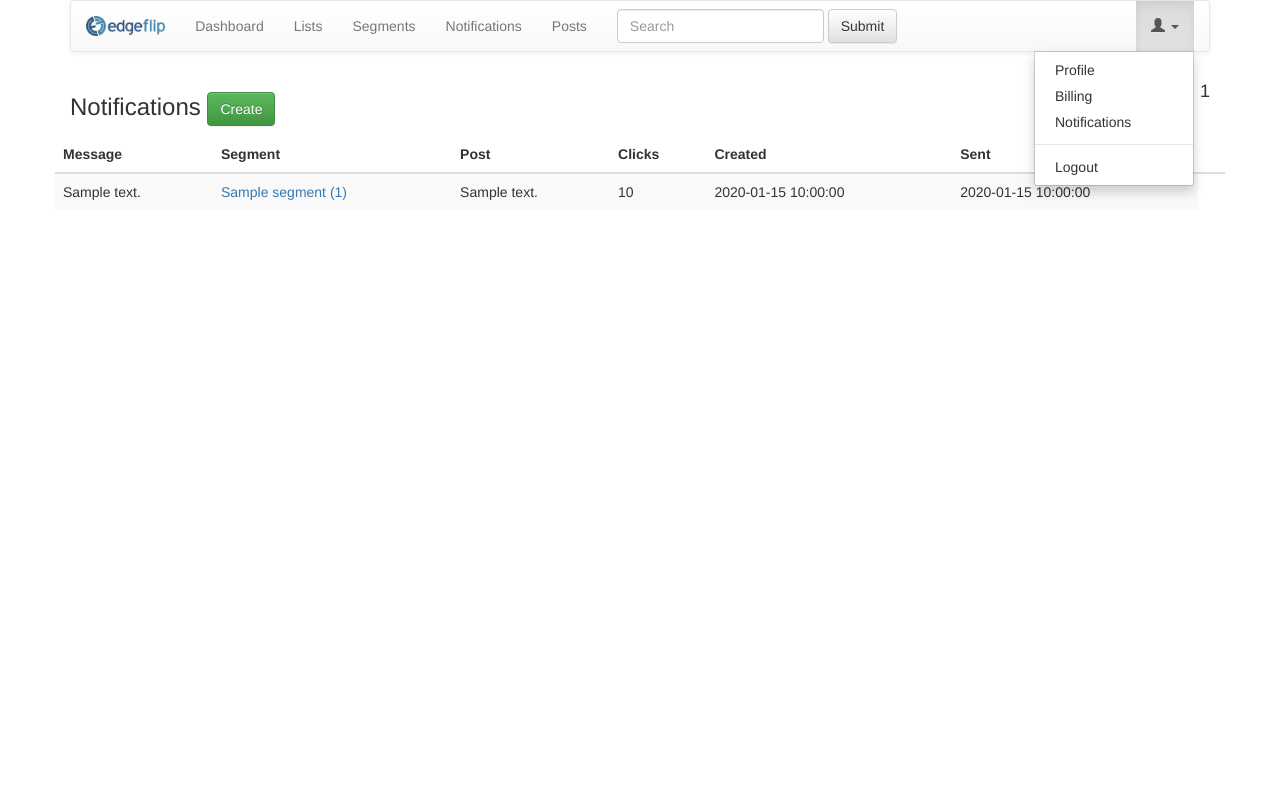
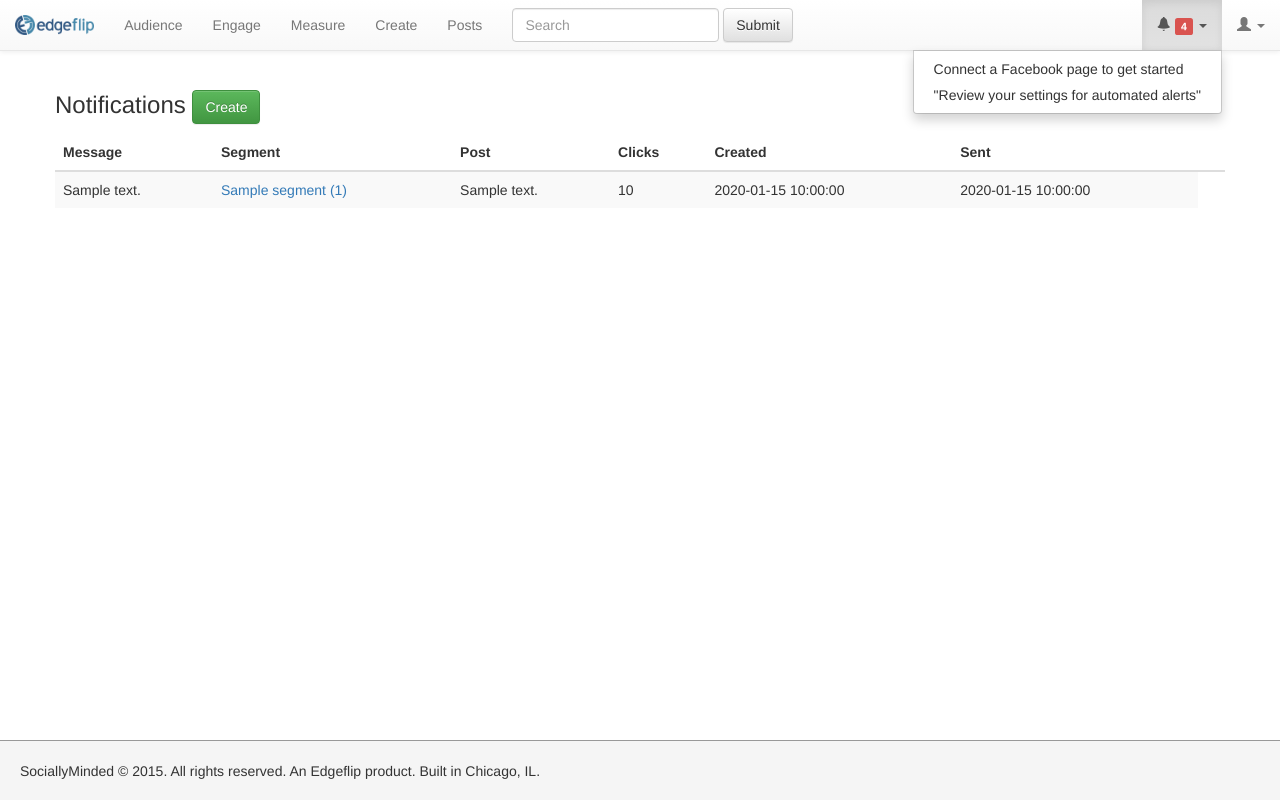
Before and after one commit to edgeflip/capuchin, a Python web app: template capuchin/views/templates/notifications/index.html in a window 1280 px wide, after a click that opens the changed part. Run offline with Jinja, Linux system fonts and the light colour scheme; the template is opened without the code that fills it: most values are stand-ins (such as "Sample title", 1, 10 or a date in 2020).

Commit message:
updates to nav and dashboard page

```diff
--- a/capuchin/views/static/css/capuchin.css
+++ b/capuchin/views/static/css/capuchin.css
@@ -1,5 +1,32 @@
+body {
+    padding-top: 70px;
+    margin-bottom: 60px;
+}
+
+html {
+  position: relative;
+  min-height: 100%;
+}
+
 img.brand{
     height: 100%;
+}
+
+.footer{
+    position: absolute;
+    bottom: 0;
+    width: 100%;
+    /* Set the fixed height of the footer here */
+    height: 60px;
+    background-color: #f5f5f5;
+    margin-top: 20px;
+    border-top: 1px solid #999999;
+    padding: 20px;
+}
+
+.top-level{
+    background-color: #eeeeee;
+    padding:20px;
 }
 
 .dash-chart svg {
--- a/capuchin/views/templates/auth/facebook/view_pages.html
+++ b/capuchin/views/templates/auth/facebook/view_pages.html
@@ -1,5 +1,7 @@
 {% extends "base.html" %}
 {% block title %}Facebook Pages{% endblock %}
 {% block content %}
-    {% include "auth/facebook/pages.html" %}
+    <div class="row">
+        {% include "auth/facebook/pages.html" %}
+    </div>
 {% endblock %}
--- a/capuchin/views/templates/base.html
+++ b/capuchin/views/templates/base.html
@@ -3,6 +3,8 @@
     <head>
         <title>{% block title %}{% endblock %} | Capuchin (The smartest, most social little monkey around)</title>
         <meta name="viewport" content="width=device-width, initial-scale=1">
+        <meta charset="utf-8">
+        <meta http-equiv="X-UA-Compatible" content="IE=edge">
         <script src="/static/js/vendor/jquery-2.1.3.min.js"></script>
         <link rel="stylesheet" href="/static/vendor/bootstrap-3.3.2-dist/css/bootstrap.min.css">
         <link rel="stylesheet" href="/static/vendor/bootstrap-3.3.2-dist/css/bootstrap-theme.min.css">
@@ -22,7 +24,7 @@
         {% block container %}
         <div class='container'>
             {% block menu %}
-            <nav class="navbar navbar-default">
+            <nav class="navbar navbar-default navbar-fixed-top">
                 {% block menu_items %}
                 <div class="container-fluid">
                     <div class="navbar-header">
@@ -32,7 +34,7 @@
                             <span class="icon-bar"></span>
                             <span class="icon-bar"></span>
                         </button>
-                        <a class="navbar-brand" href="#">
+                        <a class="navbar-brand" href="{{url_for('dashboard.index')}}">
                             <img class="brand" src="/static/img/edgeflip-logo.png" />
                         </a>
                     </div>
@@ -40,11 +42,10 @@
                     <!-- Collect the nav links, forms, and other content for toggling -->
                     <div class="collapse navbar-collapse" id="bs-example-navbar-collapse-1">
                         <ul class="nav navbar-nav">
-                            <li><a href="{{ url_for('dashboard.index') }}">Dashboard <span class="sr-only">(current)</span></a></li>
-                            <!--<li><a href="{{ url_for('campaigns.index') }}">Campaigns</a></li>-->
-                            <li><a href="{{ url_for('lists.index') }}">Lists</a></li>
-                            <li><a href="{{ url_for('segments.index') }}">Segments</a></li>
-                            <li><a href="{{ url_for('notifications.index') }}">Notifications</a></li>
+                            <li><a href="{{ url_for('dashboard.index') }}">Audience</a></li>
+                            <li><a href="{{ url_for('lists.index') }}">Engage</a></li>
+                            <li><a href="{{ url_for('segments.index') }}">Measure</a></li>
+                            <li><a href="{{ url_for('notifications.index') }}">Create</a></li>
                             <li><a href="{{ url_for('posts.index') }}">Posts</a></li>
                         </ul>
                         <form class="navbar-form navbar-left" role="search">
@@ -55,6 +56,17 @@
                         </form>
                         <ul class="nav navbar-nav navbar-right">
                             <li class="dropdown">
+                                <a href='#' class="dropdown-toggle" data-toggle="dropdown" role="button" aria-expanded="false">
+                                    <span class="glyphicon glyphicon-bell" aria-hidden="true"></span>
+                                    <span class="label label-danger">4</span>
+                                    <span class="caret"></span>
+                                </a>
+                                <ul class="dropdown-menu" role="menu">
+                                    <li><a href="{{url_for('facebook.index')}}">Connect a Facebook page to get started</a></li>
+                                    <li><a href="{{url_for('facebook.index')}}">"Review your settings for automated alerts"</a></li>
+                                </ul>
+                            </li>
+                            <li class="dropdown">
                                 <a href="#" class="dropdown-toggle" data-toggle="dropdown" role="button" aria-expanded="false">
                                     <span class="glyphicon glyphicon-user" aria-hidden="true"></span>
                                     {{ current_user.client.name }}
@@ -62,8 +74,9 @@
                                 </a>
                                 <ul class="dropdown-menu" role="menu">
                                     <li><a href="{{ url_for('facebook.index') }}">Profile</a></li>
-                                    <li><a href="#">Billing</a></li>
-                                    <li><a href="#">Notifications</a></li>
+                                    <li><a href="#">Account</a></li>
+                                    <li><a href="#">Automation</a></li>
+                                    <li><a href="#">Import</a></li>
                                     <li class="divider"></li>
                                     <li><a href="{{ url_for('auth.logout') }}">Logout</a></li>
                                 </ul>
@@ -86,10 +99,14 @@
                 </div>
                 {% block content %}{% endblock %}
             </div>
-            <div class='footer'>
-                {% block footer %}{% endblock %}
-            </div>
         </div>
         {% endblock %}
+        <footer class="footer">
+            {% block footer %}
+            SociallyMinded © 2015. All rights reserved.
+            An Edgeflip product. Built in Chicago, IL.
+
+            {% endblock %}
+        </footer>
     </body>
 </html>
--- a/capuchin/views/templates/lists/index.html
+++ b/capuchin/views/templates/lists/index.html
@@ -3,6 +3,7 @@
 {% block title %}Lists{% endblock %}
 
 {% block content %}
+<div class="row">
     <div class="row">
         <div class="col-md-12">
             <h3>Lists <a href="{{ url_for('.create') }}" class="btn btn-success">Create</a></h3>
@@ -66,4 +67,7 @@
                     ];
                 }
             </script>
+        </div>
+    </div>
+</div>
 {% endblock %}
--- a/capuchin/views/templates/notifications/create.html
+++ b/capuchin/views/templates/notifications/create.html
@@ -24,6 +24,7 @@ $(document).ready(function(){
 {% endblock %}
 
 {% block content %}
+<div class="row">
     <h3>Boost Post</h3>
     <form action="{{ url_for('.save') }}" method="POST">
         <div class="form-group">
@@ -67,5 +68,6 @@ $(document).ready(function(){
             <button type="submit" class="btn btn-default">Send Now</button>
         </div>
     </form>
+</div>
 
 {% endblock %}
--- a/capuchin/views/templates/notifications/index.html
+++ b/capuchin/views/templates/notifications/index.html
@@ -1,11 +1,8 @@
 {% extends "base.html" %}
 {% block title %}Notifications{% endblock %}
 
-{% block head %}
-{% endblock %}
-
 {% block content %}
-<div id="records">
+<div id="records" class="row">
     {% include "notifications/records.html" %}
 </div>
 {% endblock %}
--- a/capuchin/views/templates/notifications/records.html
+++ b/capuchin/views/templates/notifications/records.html
@@ -1,13 +1,6 @@
-<div class="row">
-    <div class="col-md-8">
-        <h3>Notifications <a href="{{ url_for('.create') }}" class="btn btn-success">Create</a></h3>
-    </div>
-    <div class="col-md-4">
-        <h4 class="pull-right">{{"{:,}".format(records.count())}}</h4>
-    </div>
-</row>
 <div class="row">
     <div class="col-md-12">
+        <h3>Notifications <a href="{{ url_for('.create') }}" class="btn btn-success">Create</a></h3>
         <table class="table table-striped">
             <thead>
                 <th>Message</th>
@@ -33,10 +26,3 @@
         </table>
     </div>
 </div>
-{#
-<div class="row">
-    <div class="col-md-12">
-        {% include "posts/pagination.html" %}
-    </div>
-</div>
-#}
--- a/capuchin/views/templates/posts/index.html
+++ b/capuchin/views/templates/posts/index.html
@@ -8,7 +8,7 @@
 {% endblock %}
 
 {% block content %}
-<div id="records">
+<div id="records" class="row">
     {% include "posts/records.html" %}
 </div>
 {% endblock %}
--- a/capuchin/views/templates/posts/records.html
+++ b/capuchin/views/templates/posts/records.html
@@ -12,7 +12,7 @@
     <div class="col-md-4">
         <h4 class="pull-right">Posts: {{"{:,}".format(total)}}</h4>
     </div>
-</row>
+</div>
 <div class="row">
     <div class="col-md-12">
         <table class="table table-striped">
--- a/capuchin/views/templates/segments/index.html
+++ b/capuchin/views/templates/segments/index.html
@@ -3,6 +3,7 @@
 {% block title %}Segments{% endblock %}
 
 {% block content %}
+<div class="row">
     <h3>Segments <a href="{{ url_for('.create') }}" class="btn btn-success">Create</a></h3>
     <table class='table table-striped'>
         <thead>
--- a/capuchin/views/templates/segments/records.html
+++ b/capuchin/views/templates/segments/records.html
@@ -2,7 +2,7 @@
     <div class="col-md-12">
         <h4>Segment Length: {{"{:,}".format(total)}}</h4>
     </div>
-</row>
+</div>
 <div class="row">
     <div class="col-md-12">
         <table class="table table-striped">
```
Also changed, not shown: capuchin/controllers/dashboard.py (+33 -0 lines), capuchin/views/templates/dashboard/index.html (+43 -0 lines). Lines whose indentation alone changed are shown as unchanged.
